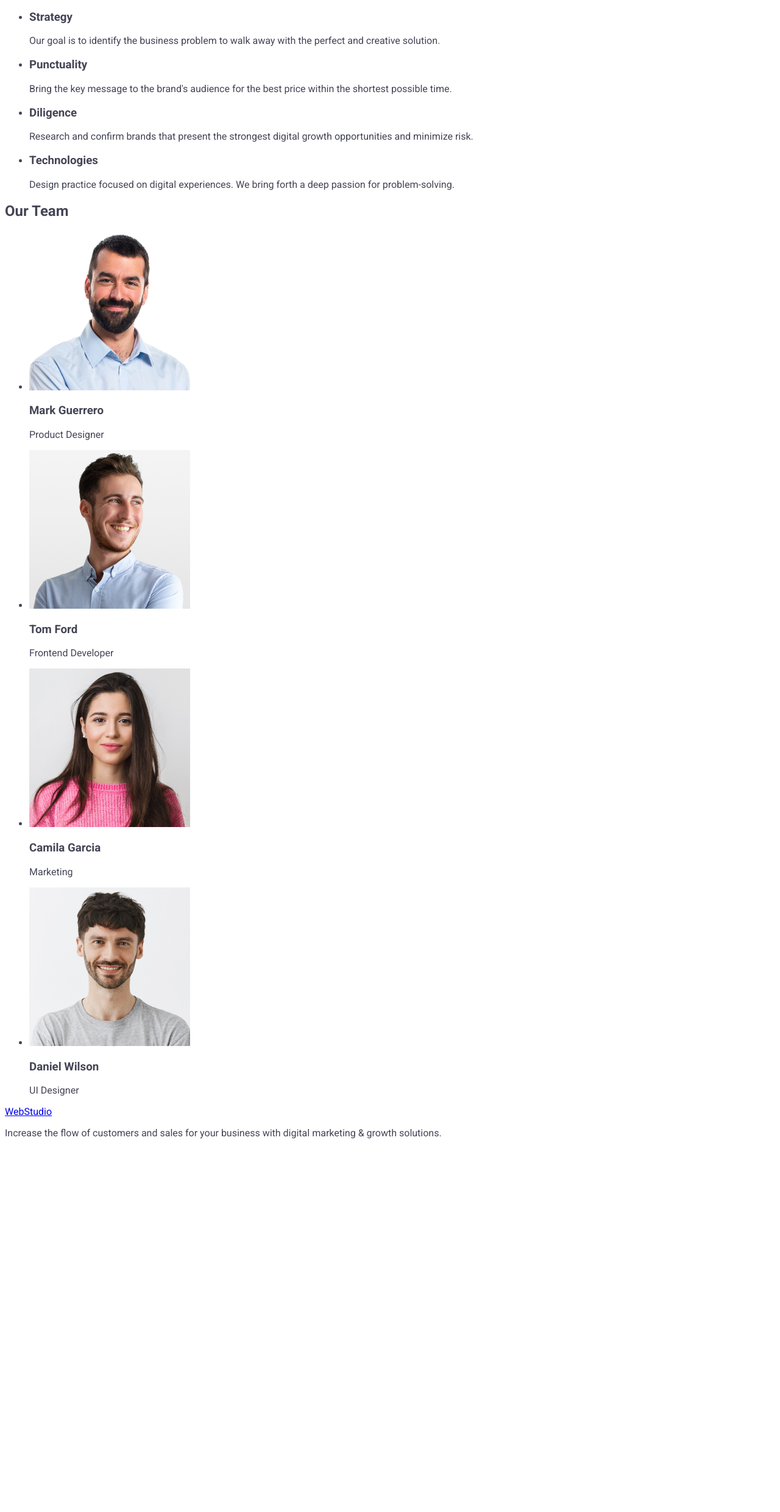
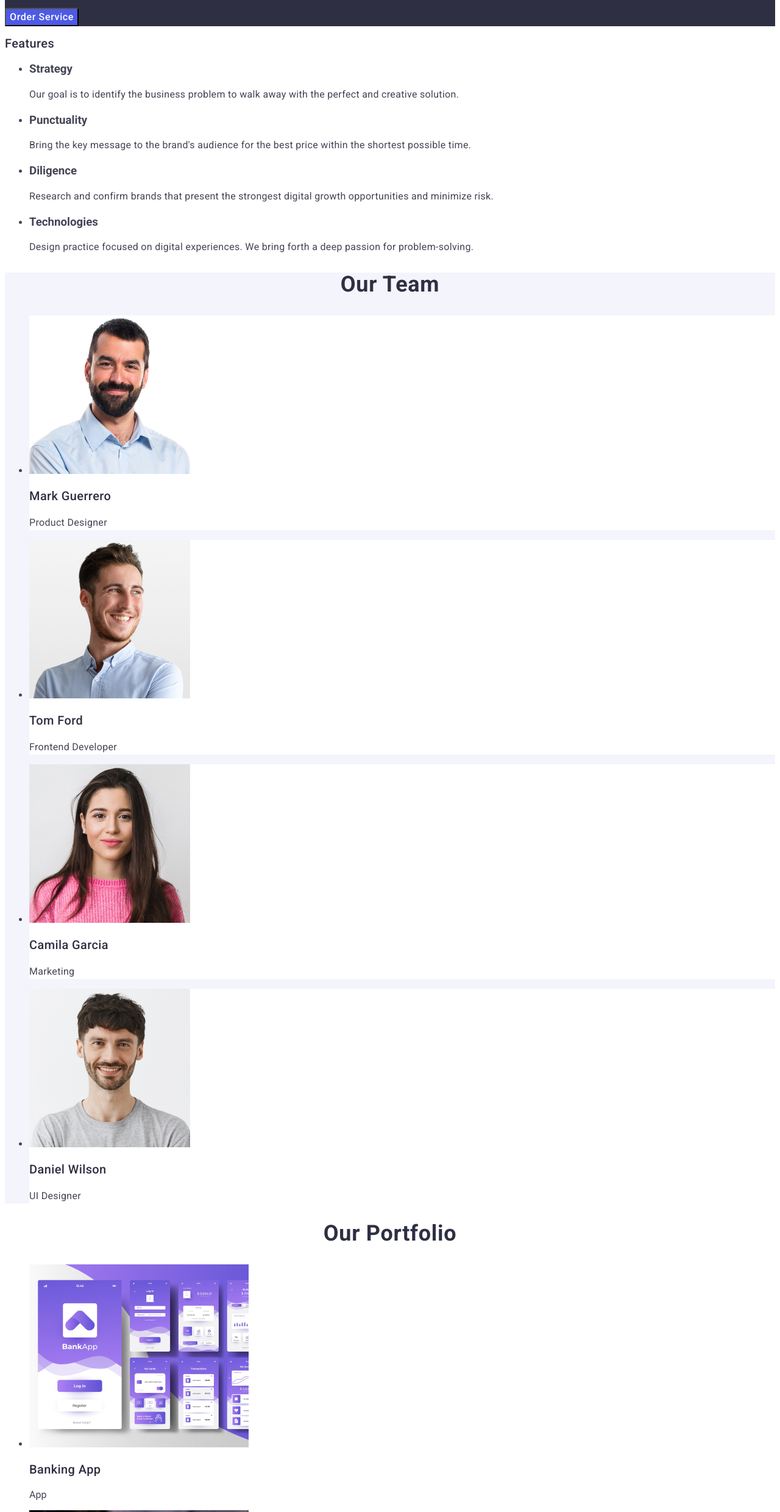
Before and after one commit to m0rdva/goit-markup-hw-02, a plain HTML site: page index.html in a window 1280 px wide. Shown: the part 321-2800 px from the top of the page at 61% size. Before the commit the page ends 2204 px from the top, so only its background shows below. Drawn offline with Linux system fonts and the light colour scheme.

Commit message:
hw2 commit

```diff
--- a/css/styles.css
+++ b/css/styles.css
@@ -1,3 +1,5 @@
+/* HEADER */
+
 .header-logo {
     font-family: "Raleway", sans-serif;
     font-weight: 700;
@@ -46,3 +48,131 @@
 .contact-link:focus {
     color: #404bbf;
 }
+
+/* MAIN */
+
+/* #1 cta-section */
+
+.cta-section {
+    background-color: #2e2f42;
+}
+
+.cta-title {
+    font-size: 56px;
+    line-height: 1.07;
+    text-align: center;
+    letter-spacing: 0.02em;
+    color: #ffffff;
+}
+
+.cta-button {
+    background-color: #4D5AE5;
+    font-family: "Roboto", sans-serif;
+    font-weight: 500;
+    font-size: 16px;
+    line-height: 1.5;
+    letter-spacing: 0.04em;
+    color: #ffffff;
+    cursor: pointer;
+}
+
+.cta-button:hover,
+.cta-button:focus {
+    background-color: #404BBF;
+}
+
+/* #2 features-section */
+
+.features-title {
+    font-weight: 500;
+    font-size: 20px;
+    line-height: 1.2;
+    letter-spacing: 0.02em;
+    color: #2e2f42;
+}
+
+.features-text {
+    font-size: 16px;
+    line-height: 1.5;
+    letter-spacing: 0.02em;
+    color: #434455;
+}
+
+/* #3 team-section */
+
+.team-section {
+    background-color: #F4F4FD;
+}
+
+.team-title {
+    font-size: 36px;
+    line-height: 1.11;
+    text-align: center;
+    letter-spacing: 0.02em;
+    text-transform: capitalize;
+    color: #2e2f42;
+}
+
+.team-member {
+    background-color: #FFFFFF;
+}
+
+.team-member-name {
+    font-weight: 500;
+    font-size: 20px;
+    line-height: 1.2;
+    letter-spacing: 0.02em;
+    color: #2e2f42;
+}
+
+.team-member-position {
+    font-size: 16px;
+    line-height: 1.5;
+    letter-spacing: 0.02em;
+    color: #434455;
+}
+
+/* #4 portfolio-section */
+
+.portfolio-title {
+    font-size: 36px;
+    line-height: 1.11;
+    text-align: center;
+    letter-spacing: 0.02em;
+    text-transform: capitalize;
+    color: #2e2f42;
+}
+
+.portfolio-item-name {
+    font-weight: 500;
+    font-size: 20px;
+    line-height: 1.2;
+    letter-spacing: 0.02em;
+    color: #2e2f42;
+}
+
+/* FOOTER */
+
+.footer {
+    background-color: #2e2f42;
+}
+
+.footer-logo {
+    font-family: "Raleway", sans-serif;
+    font-weight: 700;
+    font-size: 18px;
+    line-height: 1.17;
+    letter-spacing: 0.03em;
+    text-transform: uppercase;
+    color: #4d5ae5;
+}
+
+.footer-logo-span {
+    color: #f4f4fd;
+}
+
+.footer-text {
+    line-height: 1.5;
+    color: #F4F4FD;
+    letter-spacing: 0.02em;
+}
--- a/index.html
+++ b/index.html
@@ -31,66 +31,102 @@
         </header>
 
         <main>
-            <section>
-                <h1>Effective Solutions for Your Business</h1>
-                <button type="button" content="Order Service">Order Service</button>
+            <section class="cta-section">
+                <h1 class="cta-title">Effective Solutions for Your Business</h1>
+                <button class="cta-button" type="button" content="Order Service">Order Service</button>
             </section>
 
-            <section>
-                <h2>Features</h2>
-                <ul>
-                    <li>
-                        <h3>Strategy</h3>
-                        <p>Our goal is to identify the business problem to walk away with the perfect and creative solution.</p>
+            <section class="features-section">
+                <h2 class="features-title">Features</h2>
+                <ul class="features-list">
+                    <li class="features-item">
+                        <h3 class="features-name">Strategy</h3>
+                        <p class="features-text">Our goal is to identify the business problem to walk away with the perfect and creative solution.</p>
                     </li>
-                    <li>
-                        <h3>Punctuality</h3>
-                        <p>Bring the key message to the brand's audience for the best price within the shortest possible time.
+                    <li class="features-item">
+                        <h3 class="features-name">Punctuality</h3>
+                        <p class="features-text">Bring the key message to the brand's audience for the best price within the shortest possible time.
                         </p>
                     </li>
-                    <li>
-                        <h3>Diligence</h3>
-                        <p>Research and confirm brands that present the strongest digital growth opportunities and minimize
+                    <li class="features-item">
+                        <h3 class="features-name">Diligence</h3>
+                        <p class="features-text">Research and confirm brands that present the strongest digital growth opportunities and minimize
                             risk.</p>
                     </li>
-                    <li>
-                        <h3>Technologies</h3>
-                        <p>Design practice focused on digital experiences. We bring forth a deep passion for problem-solving.
+                    <li class="features-item">
+                        <h3 class="features-name">Technologies</h3>
+                        <p class="features-text">Design practice focused on digital experiences. We bring forth a deep passion for problem-solving.
                         </p>
                     </li>
                 </ul>
             </section>
 
-            <section>
-                <h2>Our Team</h2>
-                <ul>
-                    <li>
-                        <img width="264" src="./images/img1.jpg" alt="Product Designer">
-                        <h3>Mark Guerrero</h3>
-                        <p>Product Designer</p>
+            <section class="team-section">
+                <h2 class="team-title">Our Team</h2>
+                <ul class="team-list">
+                    <li class="team-member">
+                        <img class="team-member-img" width="264" src="./images/img1.jpg" alt="Product Designer">
+                        <h3 class="team-member-name">Mark Guerrero</h3>
+                        <p class="team-member-position">Product Designer</p>
                     </li>
-                    <li>
-                        <img width="264" src="./images/img2.jpg" alt="Frontend Developer">
-                        <h3>Tom Ford</h3>
-                        <p>Frontend Developer</p>
+                    <li class="team-member">
+                        <img class="team-member-img" width="264" src="./images/img2.jpg" alt="Frontend Developer">
+                        <h3 class="team-member-name">Tom Ford</h3>
+                        <p class="team-member-position">Frontend Developer</p>
                     </li>
-                    <li>
-                        <img width="264" src="./images/img3.jpg" alt="Marketing">
-                        <h3>Camila Garcia</h3>
-                        <p>Marketing</p>
+                    <li class="team-member">
+                        <img class="team-member-img" width="264" src="./images/img3.jpg" alt="Marketing">
+                        <h3 class="team-member-name">Camila Garcia</h3>
+                        <p class="team-member-position">Marketing</p>
                     </li>
-                    <li>
-                        <img width="264" src="./images/img4.jpg" alt="UI Designer">
-                        <h3>Daniel Wilson</h3>
-                        <p>UI Designer</p>
+                    <li class="team-member">
+                        <img class="team-member-img" width="264" src="./images/img4.jpg" alt="UI Designer">
+                        <h3 class="team-member-name">Daniel Wilson</h3>
+                        <p class="team-member-position">UI Designer</p>
+                    </li>
+                </ul>
+            </section>
+
+            <section class="portfolio-section">
+                <h2 class="portfolio-title">Our Portfolio</h2>
+                <ul class="portfolio-list">
+                    <li class="portfolio-item">
+                        <img class="portfolio-item-img" width="360" height="300" src="./images/potf-img1.jpg" alt="Banking App">
+                        <h3 class="portfolio-item-name">Banking App</h3>
+                        <p class="portfolio-item-text">App</p>
+                    </li>
+                    <li class="portfolio-item">
+                        <img class="portfolio-item-img" width="360" height="300" src="./images/potf-img2.png" alt="Cashless Payment">
+                        <h3 class="portfolio-item-name">Cashless Payment</h3>
+                        <p class="portfolio-item-text">Marketing</p>
+                    </li>
+                    <li class="portfolio-item">
+                        <img class="portfolio-item-img" width="360" height="300" src="./images/potf-img3.png" alt="Meditation App">
+                        <h3 class="portfolio-item-name">Meditation App</h3>
+                        <p class="portfolio-item-text">App</p>
+                    </li>
+                    <li class="portfolio-item">
+                        <img class="portfolio-item-img" width="360" height="300" src="./images/potf-img4.png" alt="Taxi Service">
+                        <h3 class="portfolio-item-name">Taxi Service</h3>
+                        <p class="portfolio-item-text">Marketing</p>
+                    </li>
+                    <li class="portfolio-item">
+                        <img class="portfolio-item-img" width="360" height="300" src="./images/potf-img5.png" alt="Screen Illustrations">
+                        <h3 class="portfolio-item-name">Screen Illustrations</h3>
+                        <p class="portfolio-item-text">Design</p>
+                    </li>
+                    <li class="portfolio-item">
+                        <img class="portfolio-item-img" width="360" height="300" src="./images/potf-img6.jpg" alt="Online Courses">
+                        <h3 class="portfolio-item-name">Online Courses</h3>
+                        <p class="portfolio-item-text">Marketing</p>
                     </li>
                 </ul>
             </section>
         </main>
 
-        <footer>
-            <a href="./index.html">WebStudio</a>
-            <p>Increase the flow of customers and sales for your business with digital marketing & growth solutions.</p>
+        <footer class="footer">
+            <a href="./index.html" class="footer-logo">Web<span class="footer-logo-span">Studio</span></a>
+            <p class="footer-text">Increase the flow of customers and sales for your business with digital marketing & growth solutions.</p>
         </footer>
     </body>
 </html>
```
Also changed, not shown: images/potf-img1.jpg (added), images/potf-img2.png (added), images/potf-img3.png (added), images/potf-img4.png (added), images/potf-img5.png (added), images/potf-img6.jpg (added).
